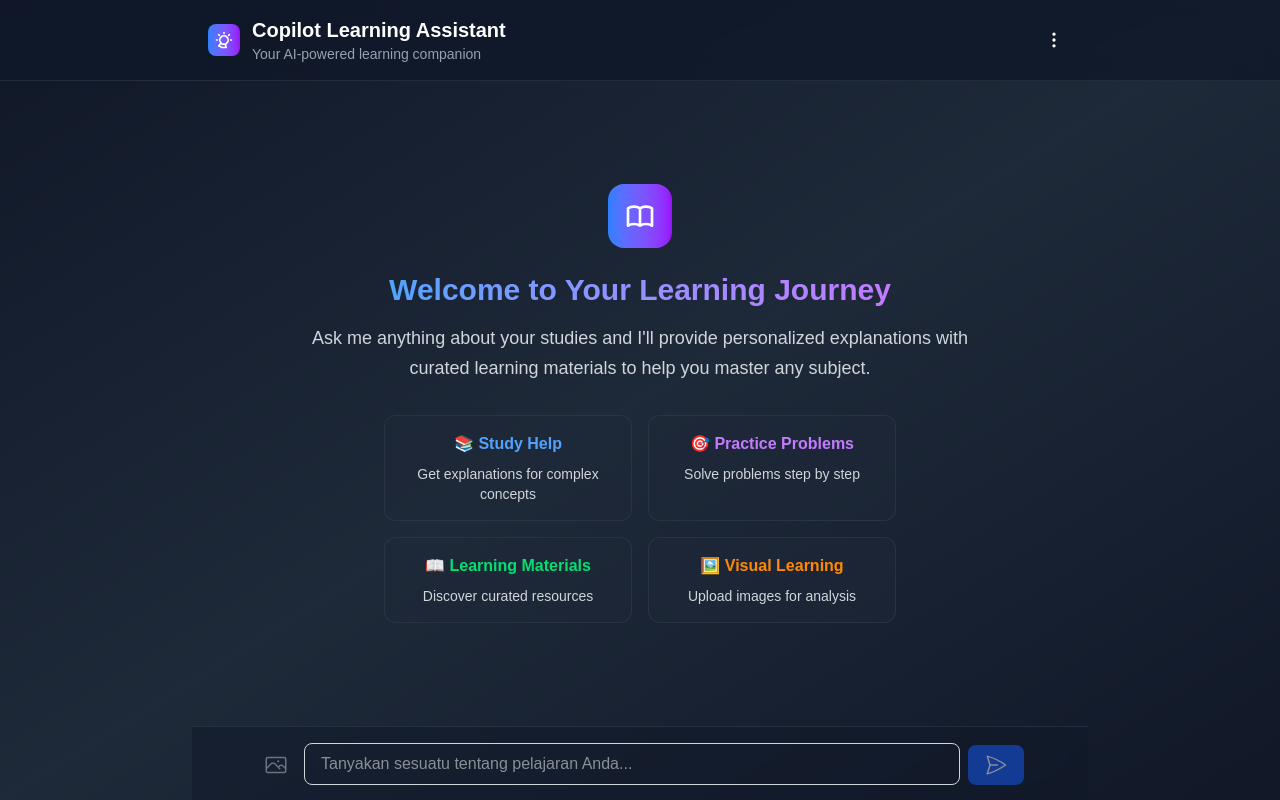
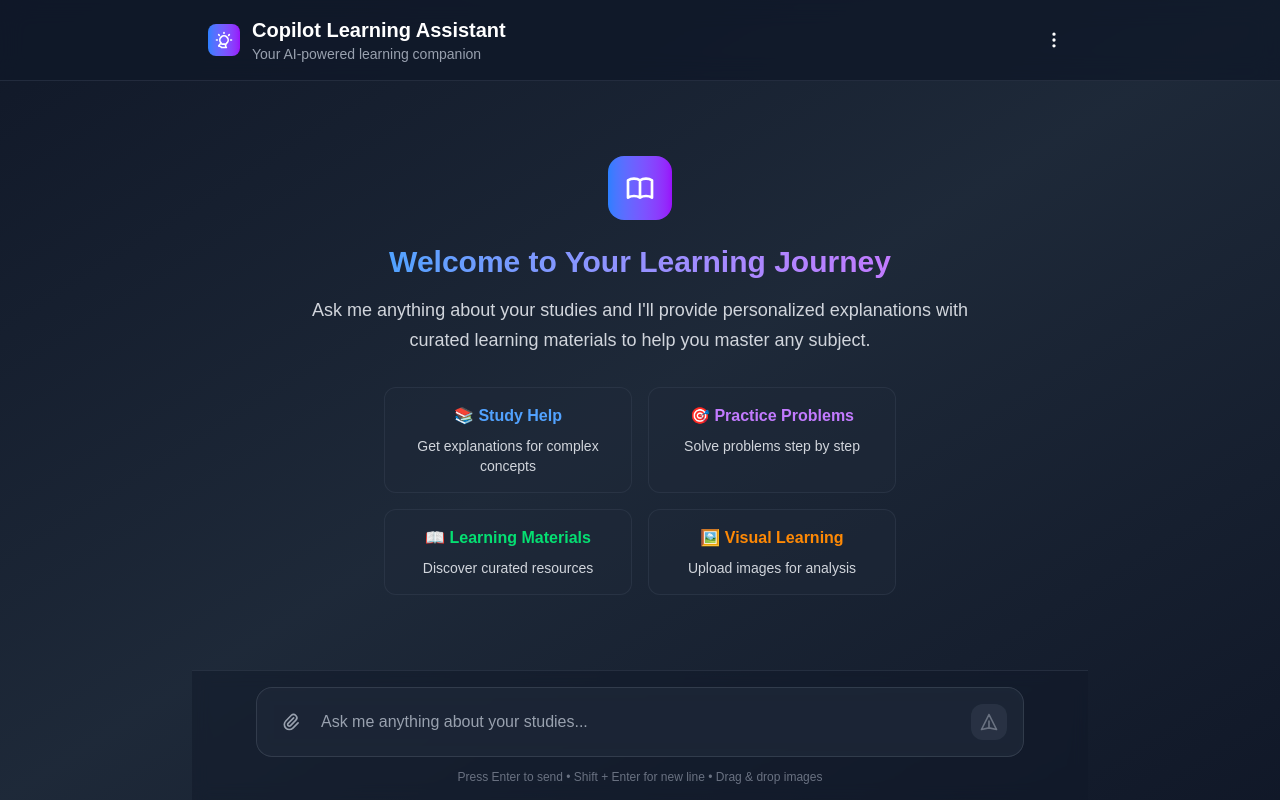
Before and after one commit to Matthew11012/copilot-learning-assistant, a Next.js app: page / in a window 1280 px wide. Built offline with nearby package versions, Linux system fonts and the light colour scheme.

Commit message:
Improve message input UI

```diff
--- a/src/app/components/MessageInput.tsx
+++ b/src/app/components/MessageInput.tsx
@@ -14,20 +14,20 @@ export default function MessageInput({ onSendMessage, isLoading }: MessageInputP
   const [imageFile, setImageFile] = useState<File | null>(null);
   const [imagePreview, setImagePreview] = useState<string | null>(null);
   const [imageError, setImageError] = useState<string | null>(null);
+  const [isFocused, setIsFocused] = useState(false);
   const inputRef = useRef<HTMLTextAreaElement>(null);
 
-  // Maximum file size 3MB
+  // Maximum file size (3MB)
   const MAX_FILE_SIZE = 3 * 1024 * 1024;
 
   // Handle file drop
-  const { getRootProps, getInputProps } = useDropzone({
+  const { getRootProps, getInputProps, isDragActive } = useDropzone({
     accept: {
       'image/*': ['.png', '.jpg', '.jpeg', '.gif', '.webp'],
     },
     maxFiles: 1,
     maxSize: MAX_FILE_SIZE,
     onDrop: (acceptedFiles, rejectedFiles) => {
-      // Handle rejected files (too large, wrong type, etc.)
       if (rejectedFiles.length > 0) {
         const rejection = rejectedFiles[0];
         if (rejection.file.size > MAX_FILE_SIZE) {
@@ -42,7 +42,6 @@ export default function MessageInput({ onSendMessage, isLoading }: MessageInputP
       const file = acceptedFiles[0];
       setImageFile(file);
 
-      // Create a preview URL
       const objectUrl = URL.createObjectURL(file);
       setImagePreview(objectUrl);
     },
@@ -56,13 +55,11 @@ export default function MessageInput({ onSendMessage, isLoading }: MessageInputP
     setMessage('');
     setImageFile(null);
 
-    // Revoke the object URL to avoid memory leaks
     if (imagePreview) {
       URL.revokeObjectURL(imagePreview);
       setImagePreview(null);
     }
 
-    // Focus input after sending
     setTimeout(() => {
       inputRef.current?.focus();
     }, 0);
@@ -78,57 +75,99 @@ export default function MessageInput({ onSendMessage, isLoading }: MessageInputP
 
   // Remove image
   const handleRemoveImage = () => {
+    if (imagePreview) {
+      URL.revokeObjectURL(imagePreview);
+    }
     setImageFile(null);
     setImagePreview(null);
     setImageError(null);
   };
 
+  // Auto-resize textarea
+  const handleInputChange = (e: React.ChangeEvent<HTMLTextAreaElement>) => {
+    setMessage(e.target.value);
+
+    // Auto-resize
+    const textarea = e.target;
+    textarea.style.height = 'auto';
+    textarea.style.height = Math.min(textarea.scrollHeight, 120) + 'px';
+  };
+
   return (
-    <div className="space-y-2">
+    <div className="space-y-3">
       {/* Image error message */}
       {imageError && (
-        <div className="text-red-500 text-sm">{imageError}</div>
+        <div className="flex items-center gap-2 text-red-400 text-sm bg-red-500/10 rounded-lg p-2">
+          <svg className="w-4 h-4" fill="none" stroke="currentColor" viewBox="0 0 24 24">
+            <path strokeLinecap="round" strokeLinejoin="round" strokeWidth={2} d="M12 8v4m0 4h.01M21 12a9 9 0 11-18 0 9 9 0 0118 0z" />
+          </svg>
+          {imageError}
+        </div>
       )}
 
       {/* Image preview */}
       {imagePreview && (
-        <div className="relative inline-block">
+        <div className="flex items-start gap-3 bg-gray-800/50 rounded-lg p-3 border border-gray-700/50">
+          <div className="relative">
             <Image
               src={imagePreview}
               alt="Image preview"
-            width={100}
-            height={100}
-            className="rounded-md object-cover"
+              width={60}
+              height={60}
+              className="rounded-lg object-cover"
             />
             <button
               onClick={handleRemoveImage}
-            className="absolute -top-2 -right-2 bg-red-500 text-white rounded-full w-5 h-5 flex items-center justify-center"
+              className="absolute -top-2 -right-2 bg-red-500 hover:bg-red-600 text-white rounded-full w-5 h-5 flex items-center justify-center text-xs transition-colors"
               aria-label="Remove image"
             >
               ×
             </button>
           </div>
+          <div className="flex-1 min-w-0">
+            <p className="text-sm text-gray-300">Image attached</p>
+            <p className="text-xs text-gray-500 truncate">{imageFile?.name}</p>
+          </div>
+        </div>
       )}
 
-      <div className="flex items-end gap-2">
+      <div
+        className={`relative bg-gray-800/80 backdrop-blur-sm rounded-2xl border transition-all duration-200 ${
+          isFocused || isDragActive
+            ? 'border-blue-500/50 shadow-lg shadow-blue-500/10'
+            : 'border-gray-600/50'
+        } ${isDragActive ? 'bg-blue-500/5' : ''}`}
+      >
+        {/* Drag overlay */}
+        {isDragActive && (
+          <div className="absolute inset-0 bg-blue-500/10 border-2 border-dashed border-blue-500/50 rounded-2xl flex items-center justify-center z-10">
+            <div className="text-center">
+              <svg className="w-8 h-8 text-blue-400 mx-auto mb-2" fill="none" stroke="currentColor" viewBox="0 0 24 24">
+                <path strokeLinecap="round" strokeLinejoin="round" strokeWidth={2} d="M7 16a4 4 0 01-.88-7.903A5 5 0 1115.9 6L16 6a5 5 0 011 9.9M15 13l-3-3m0 0l-3 3m3-3v12" />
+              </svg>
+              <p className="text-blue-400 text-sm font-medium">Drop your image here</p>
+            </div>
+          </div>
+        )}
+
+        <div className="flex items-center gap-3 p-4">
           {/* Image upload button */}
           <div
             {...getRootProps()}
-          className="flex-shrink-0 cursor-pointer p-2 rounded-full hover:bg-gray-200 dark:hover:bg-gray-700"
+            className="flex-shrink-0 cursor-pointer p-2 rounded-xl hover:bg-gray-700/50 transition-colors group"
           >
             <input {...getInputProps()} />
             <svg
-            xmlns="http://www.w3.org/2000/svg"
+              className="w-5 h-5 text-gray-400 group-hover:text-gray-300 transition-colors"
               fill="none"
+              stroke="currentColor"
               viewBox="0 0 24 24"
-            strokeWidth={1.5}
-            stroke="currentColor"
-            className="w-6 h-6 text-gray-500 dark:text-gray-400"
             >
               <path
                 strokeLinecap="round"
                 strokeLinejoin="round"
-              d="M2.25 15.75l5.159-5.159a2.25 2.25 0 013.182 0l5.159 5.159m-1.5-1.5l1.409-1.409a2.25 2.25 0 013.182 0l2.909 2.909m-18 3.75h16.5a1.5 1.5 0 001.5-1.5V6a1.5 1.5 0 00-1.5-1.5H3.75A1.5 1.5 0 002.25 6v12a1.5 1.5 0 001.5 1.5zm10.5-11.25h.008v.008h-.008V8.25zm.375 0a.375.375 0 11-.75 0 .375.375 0 01.75 0z"
+                strokeWidth={2}
+                d="M15.172 7l-6.586 6.586a2 2 0 102.828 2.828l6.414-6.586a4 4 0 00-5.656-5.656l-6.415 6.585a6 6 0 108.486 8.486L20.5 13"
               />
             </svg>
           </div>
@@ -137,10 +176,12 @@ export default function MessageInput({ onSendMessage, isLoading }: MessageInputP
           <textarea
             ref={inputRef}
             value={message}
-          onChange={(e) => setMessage(e.target.value)}
+            onChange={handleInputChange}
             onKeyDown={handleKeyDown}
-          placeholder="Tanyakan sesuatu tentang pelajaran Anda..."
-          className="flex-1 border border-gray-300 dark:border-gray-600 rounded-lg px-4 py-2 focus:outline-none focus:ring-2 focus:ring-blue-500 dark:bg-gray-700 dark:text-white resize-none"
+            onFocus={() => setIsFocused(true)}
+            onBlur={() => setIsFocused(false)}
+            placeholder="Ask me anything about your studies..."
+            className="flex-1 bg-transparent text-white placeholder-gray-400 border-none outline-none resize-none min-h-[24px] max-h-[120px] py-0"
             rows={1}
             disabled={isLoading}
           />
@@ -149,28 +190,37 @@ export default function MessageInput({ onSendMessage, isLoading }: MessageInputP
           <button
             onClick={handleSubmit}
             disabled={isLoading || (!message.trim() && !imageFile)}
-          className="flex-shrink-0 bg-blue-600 text-white px-4 py-2 rounded-lg disabled:opacity-50 disabled:cursor-not-allowed"
+            className={`flex-shrink-0 p-2 rounded-xl transition-all duration-200 ${
+              isLoading || (!message.trim() && !imageFile)
+                ? 'bg-gray-700/50 text-gray-500 cursor-not-allowed'
+                : 'bg-gradient-to-r from-blue-500 to-purple-600 text-white hover:from-blue-600 hover:to-purple-700 shadow-lg hover:shadow-xl transform hover:scale-105'
+            }`}
           >
             {isLoading ? (
-            <div className="w-6 h-6 border-2 border-white border-t-transparent rounded-full animate-spin" />
+              <div className="w-5 h-5 border-2 border-gray-400 border-t-transparent rounded-full animate-spin" />
             ) : (
               <svg
-              xmlns="http://www.w3.org/2000/svg"
+                className="w-5 h-5"
                 fill="none"
+                stroke="currentColor"
                 viewBox="0 0 24 24"
-              strokeWidth={1.5}
-              stroke="currentColor"
-              className="w-6 h-6"
               >
                 <path
                   strokeLinecap="round"
                   strokeLinejoin="round"
-                d="M6 12L3.269 3.126A59.768 59.768 0 0121.485 12 59.77 59.77 0 013.27 20.876L5.999 12zm0 0h7.5"
+                  strokeWidth={2}
+                  d="M12 19l9 2-9-18-9 18 9-2zm0 0v-8"
                 />
               </svg>
             )}
           </button>
         </div>
       </div>
+
+      {/* Helper text */}
+      <p className="text-xs text-gray-500 text-center">
+        Press Enter to send • Shift + Enter for new line • Drag & drop images
+      </p>
+    </div>
   );
 }
```
Lines whose indentation alone changed are shown as unchanged.
